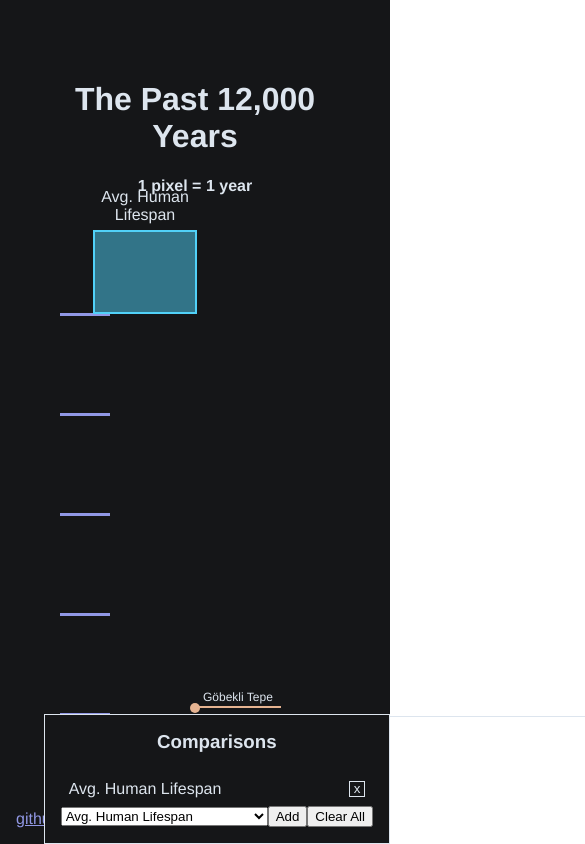
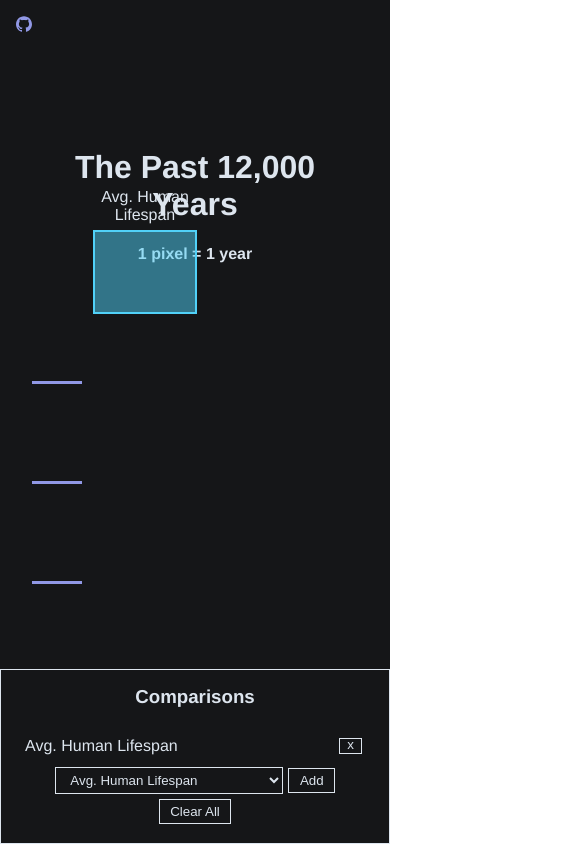
Before and after one commit to andrewlaskey/history-timeline, a Vue app: page / in a window 390 px wide. Both pictures are taken after a click on the button "Add". Shown: the top 844 px of the page, 585 px wide, since content can reach past the window. Built offline with nearby package versions, Linux system fonts and the light colour scheme.

Commit message:
fix: mobile styles and Footer component

```diff
--- a/index.html
+++ b/index.html
@@ -3,10 +3,17 @@
   <head>
     <meta charset="UTF-8" />
     <link rel="icon" href="/favicon.ico" />
-    <meta name="viewport" content="width=700, initial-scale=1.0" />
+    <meta name="viewport" content="width=device-width, initial-scale=1.0" />
     <title>The Past 12,000 Years</title>
   </head>
   <body>
+    <svg style="position: absolute; width: 0; height: 0; overflow: hidden" version="1.1" xmlns="http://www.w3.org/2000/svg" xmlns:xlink="http://www.w3.org/1999/xlink">
+      <defs>
+        <symbol id="icon-github" viewBox="0 0 32 32">
+        <path d="M16 0.395c-8.836 0-16 7.163-16 16 0 7.069 4.585 13.067 10.942 15.182 0.8 0.148 1.094-0.347 1.094-0.77 0-0.381-0.015-1.642-0.022-2.979-4.452 0.968-5.391-1.888-5.391-1.888-0.728-1.849-1.776-2.341-1.776-2.341-1.452-0.993 0.11-0.973 0.11-0.973 1.606 0.113 2.452 1.649 2.452 1.649 1.427 2.446 3.743 1.739 4.656 1.33 0.143-1.034 0.558-1.74 1.016-2.14-3.554-0.404-7.29-1.777-7.29-7.907 0-1.747 0.625-3.174 1.649-4.295-0.166-0.403-0.714-2.030 0.155-4.234 0 0 1.344-0.43 4.401 1.64 1.276-0.355 2.645-0.532 4.005-0.539 1.359 0.006 2.729 0.184 4.008 0.539 3.054-2.070 4.395-1.64 4.395-1.64 0.871 2.204 0.323 3.831 0.157 4.234 1.026 1.12 1.647 2.548 1.647 4.295 0 6.145-3.743 7.498-7.306 7.895 0.574 0.497 1.085 1.47 1.085 2.963 0 2.141-0.019 3.864-0.019 4.391 0 0.426 0.288 0.925 1.099 0.768 6.354-2.118 10.933-8.113 10.933-15.18 0-8.837-7.164-16-16-16z"></path>
+        </symbol>
+      </defs>
+    </svg>
     <div id="app"></div>
     <script type="module" src="/src/main.ts"></script>
   </body>
--- a/src/App.vue
+++ b/src/App.vue
@@ -1,49 +1,14 @@
 <script setup lang="ts">
+import { reactive } from 'vue'
 import Timeline from './components/Timeline.vue'
 import CompareObject from './components/CompareObject.vue'
+import Footer from './components/Footer.vue'
 import { Comparable } from './types/Comparable'
-import { people } from './data/people'
-import { states } from './data/states'
-import { reactive, ref } from '@vue/reactivity'
-
-const compareList: Comparable[] = [
-  {
-    range: 80,
-    label: 'Avg. Human Lifespan',
-  },
-  {
-    range: 246,
-    label: 'USA',
-  },
-  {
-    range: 272,
-    label: 'Avg. Greenland Shark Lifespan'
-  },
-  ...people.map(({ range, label }) => ({ range: range || 80, label })),
-  ...states.map(({ range, label }) => ({ range: range || 80, label })),
-]
 
 const selected = reactive<Comparable[]>([])
-const selection = ref('Avg. Human Lifespan')
 
-const addSelection = (): void => {
-  const compareObj = compareList.find((obj) => obj.label === selection.value)
-
-  if (compareObj) {
-    selected.push(compareObj)
-  }
-}
-
-const removeSelection = (): void => {
-  const compareObj = compareList.find((obj) => obj.label === selection.value)
-
-  if (compareObj) {
-    const idx = selected.findIndex((obj) => obj.label === compareObj.label)
-
-    if (idx > -1) {
-      selected.splice(idx, 1)
-    }
-  }
+const addSelection = (obj: Comparable): void => {
+  selected.push(obj)
 }
 
 const removeItem = (idx: number): void => {
@@ -56,6 +21,10 @@ const clear = (): void => {
 </script>
 
 <template>
+  <a class="info" href="https://github.com/andrewlaskey/history-timeline" target="_blank">
+    <svg class="icon icon-github"><use xlink:href="#icon-github"></use></svg>
+    <span class="visually-hidden">github.com/andrewlaskey/history-timeline</span>
+  </a>
   <h1>The Past 12,000 Years</h1>
   <h4>1 pixel = 1 year</h4>
   <Timeline />
@@ -65,43 +34,17 @@ const clear = (): void => {
     :range="obj.range"
     :label="obj.label"
   />
-  <div class="info">
-    <a href="https://github.com/andrewlaskey/history-timeline" target="_blank">github.com/andrewlaskey/history-timeline</a>
-  </div>
-  <div class="select-compare">
-    <h3>Comparisons</h3>
-    <ul class="compare-selections">
-      <li
-        v-for="(compare, idx) in selected"
-        :key="`${compare.label}-${idx}`"
-      >
-        <span>{{  compare.label }}</span>
-        <button @click="removeItem(idx)">
-          <span>x</span>
-        </button>
-      </li>
-    </ul>
-    <div class="compare-input">
-    <select v-model="selection">
-      <option v-for="obj in compareList" :key="obj.label">
-        {{ obj.label }}
-      </option>
-    </select>
-    <button @click="addSelection">Add</button>
-    <button @click="clear">Clear All</button>
-  </div>
-  </div>
+  <Footer
+    :clear="clear"
+    :compare-selections="selected"
+    :remove-item="removeItem"
+    :add-selection="addSelection"
+  />
 </template>
 
 <style lang="scss">
 body {
   margin: 0;
-}
-
-body.is-fixed {
-  overflow: hidden;
-  height: 100%;
-  touch-action: none;
 }
 
 #app {
@@ -112,66 +55,42 @@ body.is-fixed {
   text-align: center;
   color: #dde5ee;
   background: #151618;
-  padding: 60px 60px 220px;
-}
+  padding-top: 8rem;
+  padding-bottom: 18rem;
+  padding-left: 2rem;
+  padding-right: 2rem;
 
-.select-compare {
-  display: flex;
-  flex-direction: column;
-  position: fixed;
-  right: 0;
-  bottom: 0;
-  padding: 1rem;
-  background-color: #151618;
-  border: 1px solid;
-  border-color: #dde5ee;
-
-  h3 {
-    margin-top: 0;
+  @media screen and (min-width: 600px) {
+    padding: 60px 60px 220px;
   }
 }
 
 .info {
-  position: fixed;
-  left: 0;
-  bottom: 0;
-  padding: 1rem;
-
-  a {
-    color: #9198e5;
-  }
+  position: absolute;
+  left: 1em;
+  top: 1em;
+  text-align: left;
+  color: #9198e5;
 }
 
-.compare-selections {
-  list-style-type: none;
-  margin: 0;
-  padding: 0;
+.icon {
+  display: inline-block;
+  width: 1em;
+  height: 1em;
+  stroke-width: 0;
+  stroke: currentColor;
+  fill: currentColor;
+}
 
-  li {
-    display: flex;
-    align-items: center;
-    margin: 0;
-    padding: 0.5rem;
-
-  }
-
-  li > span {
-    flex-grow: 1;
-    padding-right: 0.5rem;
-    text-align: left;
-  }
-
-  button {
-    display: flex;
-    align-items: center;
-    justify-content: center;
-    background: none;
-    outline: none;
-    color: #dde5ee;
-    border: 1px solid #dde5ee;
-    height: 1rem;
-    width: 1rem;
-    line-height: 0.5em;
-  }
+.visually-hidden {
+    border: 0;
+    clip: rect(0, 0, 0, 0);
+    height: 1px;
+    margin: -1px;
+    overflow: hidden;
+    padding: 0;
+    position: absolute;
+    white-space: nowrap;
+    width: 1px;
 }
 </style>
--- /dev/null
+++ b/src/components/Footer.vue
@@ -0,0 +1,143 @@
+<script setup lang="ts">
+import { ref } from 'vue';
+import { Comparable } from '../types/Comparable';
+import { people } from '../data/people'
+import { states } from '../data/states'
+
+
+type Props = {
+    removeItem: (index: number) => void,
+    clear: () => void,
+    addSelection: (obj: Comparable) => void,
+    compareSelections: Comparable[]
+}
+
+const props = defineProps<Props>();
+
+const compareList: Comparable[] = [
+  {
+    range: 80,
+    label: 'Avg. Human Lifespan',
+  },
+  {
+    range: 246,
+    label: 'USA',
+  },
+  {
+    range: 272,
+    label: 'Avg. Greenland Shark Lifespan'
+  },
+  ...people.map(({ range, label }) => ({ range: range || 80, label })),
+  ...states.map(({ range, label }) => ({ range: range || 80, label })),
+]
+
+const addSelectedObj = () => {
+    const compareObj = compareList.find(obj => obj.label === selection.value);
+
+    if (compareObj) {
+        props.addSelection(compareObj);
+    }
+}
+
+const selection = ref('Avg. Human Lifespan')
+</script>
+
+<template>
+    <div class="footer">
+        <div class="select-compare">
+        <h3>Comparisons</h3>
+        <ul class="compare-selections">
+            <li
+            v-for="(compare, idx) in compareSelections"
+            :key="`${compare.label}-${idx}`"
+            >
+            <span>{{  compare.label }}</span>
+            <button @click="removeItem(idx)">
+                <span>x</span>
+            </button>
+            </li>
+        </ul>
+        <div class="compare-input">
+            <select v-model="selection">
+                <option v-for="obj in compareList" :key="obj.label">
+                {{ obj.label }}
+                </option>
+            </select>
+            <button @click="addSelectedObj">Add</button>
+            <button @click="clear">Clear All</button>
+        </div>
+    </div>
+  </div>
+</template>
+
+<style lang="scss" scoped>
+.footer {
+  position: fixed;
+  left: 0;
+  right: 0;
+  bottom: 0;
+  display: flex;
+  flex-direction: column;
+
+  @media screen and (min-width: 600px) {
+    flex-direction: row-reverse;
+    justify-content: space-between;
+    align-items: flex-end;
+  }
+}
+
+.select-compare {
+  display: flex;
+  flex-direction: column;
+  padding: 1rem;
+  background-color: #151618;
+  border: 1px solid;
+  border-color: #dde5ee;
+
+  h3 {
+    margin-top: 0;
+  }
+
+  button, select {
+    margin: 0.2em;
+    padding: 0.3em 0.8em;
+    background: none;
+    outline: none;
+    color: #dde5ee;
+    border: 1px solid #dde5ee;
+  }
+}
+
+.compare-selections {
+  list-style-type: none;
+  margin: 0;
+  padding: 0;
+
+  li {
+    display: flex;
+    align-items: center;
+    margin: 0;
+    padding: 0.5rem;
+
+  }
+
+  li > span {
+    flex-grow: 1;
+    padding-right: 0.5rem;
+    text-align: left;
+  }
+
+  button {
+    display: flex;
+    align-items: center;
+    justify-content: center;
+    background: none;
+    outline: none;
+    color: #dde5ee;
+    border: 1px solid #dde5ee;
+    height: 1rem;
+    width: 1rem;
+    line-height: 0.5em;
+  }
+}
+</style>
--- a/src/components/Timeline.vue
+++ b/src/components/Timeline.vue
@@ -48,7 +48,8 @@ const dataPoints = [...events, ...people, ...states];
   position: relative;
   margin: 0 auto;
   height: 12000px;
-  width: 600px;
+  width: 100%;
+  max-width: 600px;
   background-color: rgb(32, 32, 32);
   background: repeating-linear-gradient(
     transparent,
--- a/src/components/TimelineEntry.vue
+++ b/src/components/TimelineEntry.vue
@@ -20,26 +20,26 @@ const entry = useTemplateRef('entry');
 onMounted(() => {
     if (!entry.value) return;
 
-    let startLeft = 120;
-    const wiggle = Math.random() * 50 * (Math.random() < 0.5 ? 1 : -1);
+    let startLeft = 5;
+    const wiggle = Math.random() * 5 * (Math.random() < 0.5 ? 1 : -1);
     switch (props.category) {
         case Category.ARCHEOLOGICAL:
-        startLeft += 30;
+        startLeft += 18;
         break;
         case Category.NATURE:
-        startLeft += 5;
+        startLeft += 9;
         break;
         case Category.PERSON:
-        startLeft += 180;
+        startLeft += 35;
         break;
         case Category.POLITICAL:
-        startLeft += 340;
+        startLeft += 60;
         break;
     }
 
     gsap.set(entry.value, {
         top: props.top,
-        left: startLeft + wiggle,
+        left: `${startLeft + wiggle}%`,
         height: props.range ? 0 : undefined,
         opacity: 0
     });
```
